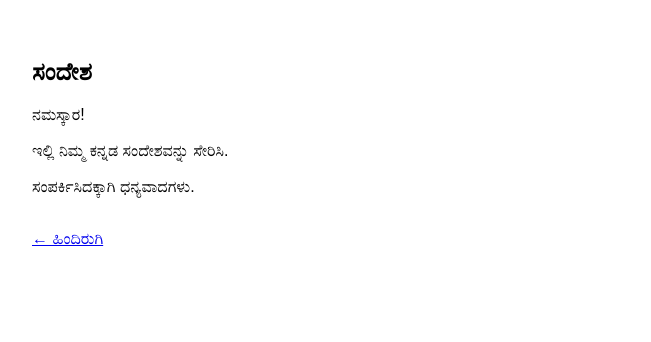
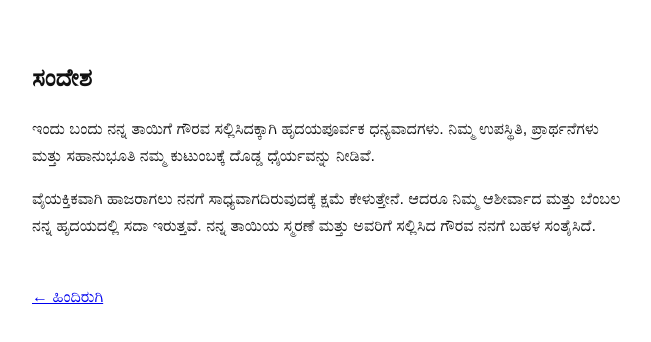
Before and after one commit to meghanasrinivas24/qr-language, a plain HTML site: page kannada.html in a window 1280 px wide. Shown: the whole page, without its empty margins (308-959 px from the left). Drawn offline with Linux system fonts and the light colour scheme.

Commit message:
Update kannada.html

```diff
--- a/kannada.html
+++ b/kannada.html
@@ -9,10 +9,15 @@
       font-family: Arial, sans-serif;
       background: #ffffff;
       padding: 30px;
+      line-height: 1.7;
+      color: #111;
     }
     .container {
       max-width: 600px;
       margin: auto;
+    }
+    h2 {
+      margin-bottom: 16px;
     }
   </style>
 </head>
@@ -20,12 +25,16 @@
 
 <div class="container">
   <h2>ಸಂದೇಶ</h2>
+
   <p>
-    ನಮಸ್ಕಾರ!
-    <br><br>
-    ಇಲ್ಲಿ ನಿಮ್ಮ ಕನ್ನಡ ಸಂದೇಶವನ್ನು ಸೇರಿಸಿ.
-    <br><br>
-    ಸಂಪರ್ಕಿಸಿದಕ್ಕಾಗಿ ಧನ್ಯವಾದಗಳು.
+    ಇಂದು ಬಂದು ನನ್ನ ತಾಯಿಗೆ ಗೌರವ ಸಲ್ಲಿಸಿದಕ್ಕಾಗಿ ಹೃದಯಪೂರ್ವಕ ಧನ್ಯವಾದಗಳು.
+    ನಿಮ್ಮ ಉಪಸ್ಥಿತಿ, ಪ್ರಾರ್ಥನೆಗಳು ಮತ್ತು ಸಹಾನುಭೂತಿ ನಮ್ಮ ಕುಟುಂಬಕ್ಕೆ ದೊಡ್ಡ ಧೈರ್ಯವನ್ನು ನೀಡಿವೆ.
+  </p>
+
+  <p>
+    ವೈಯಕ್ತಿಕವಾಗಿ ಹಾಜರಾಗಲು ನನಗೆ ಸಾಧ್ಯವಾಗದಿರುವುದಕ್ಕೆ ಕ್ಷಮೆ ಕೇಳುತ್ತೇನೆ.
+    ಆದರೂ ನಿಮ್ಮ ಆಶೀರ್ವಾದ ಮತ್ತು ಬೆಂಬಲ ನನ್ನ ಹೃದಯದಲ್ಲಿ ಸದಾ ಇರುತ್ತವೆ.
+    ನನ್ನ ತಾಯಿಯ ಸ್ಮರಣೆ ಮತ್ತು ಅವರಿಗೆ ಸಲ್ಲಿಸಿದ ಗೌರವ ನನಗೆ ಬಹಳ ಸಂತೈಸಿದೆ.
   </p>
 
   <br>
```
